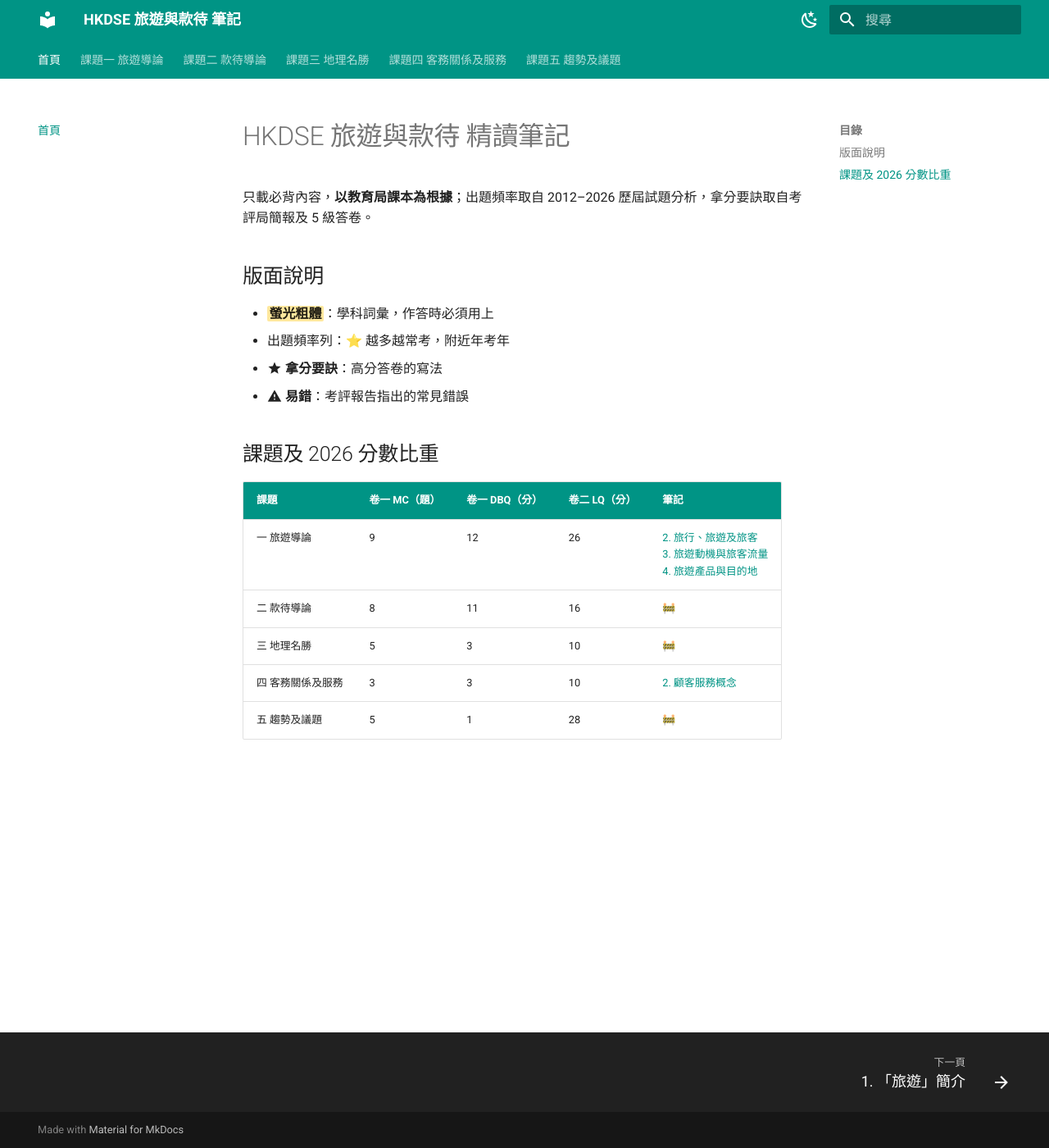
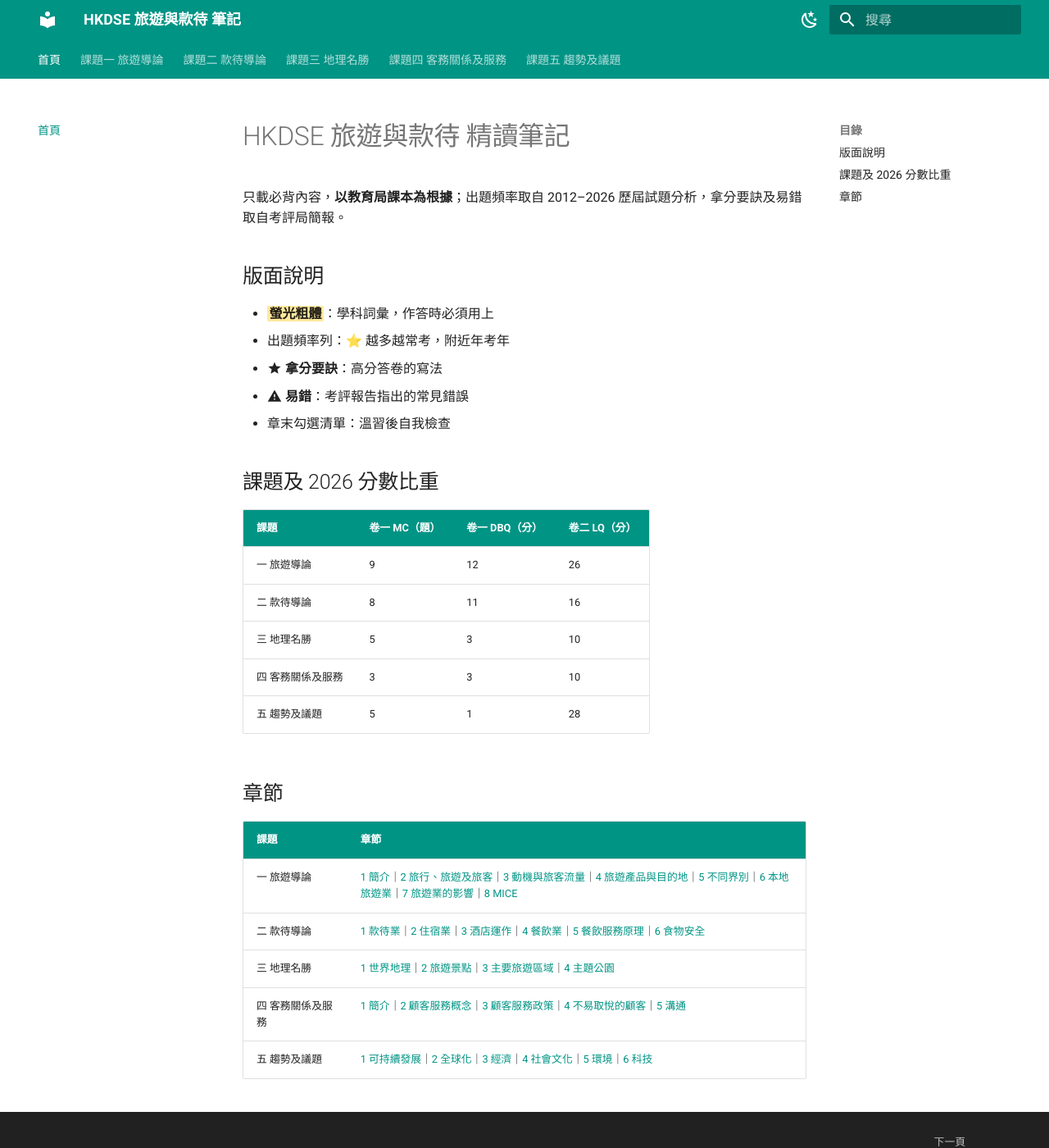
Before and after one commit to louisxchan1-sys/thsnotes, an MkDocs documentation site: the page built from docs/index.md, in a window 1280 px wide and 1400 px high. Shown: the whole window at 82% size. Built offline with MkDocs 1.6.1 and Material for MkDocs 9.7.7, drawn with Linux system fonts in a browser that asks for light colours.

Commit message:
加入 MICE 及主題公園補充章；首頁章節總表
Co-Authored-By: Claude Opus 5.5 <noreply@anthropic.com>
Claude-Session: https://claude.ai/code/session_01TQ5ERjnVJzemtgxXcGqtLc

```diff
--- a/docs/index.md
+++ b/docs/index.md
@@ -1,6 +1,6 @@
 # HKDSE 旅遊與款待 精讀筆記
 
-只載必背內容，**以教育局課本為根據**；出題頻率取自 2012–2026 歷屆試題分析，拿分要訣取自考評局簡報及 5 級答卷。
+只載必背內容，**以教育局課本為根據**；出題頻率取自 2012–2026 歷屆試題分析，拿分要訣及易錯取自考評局簡報。
 
 ## 版面說明
 
@@ -8,13 +8,24 @@
 - 出題頻率列：⭐ 越多越常考，附近年考年
 - :material-star: **拿分要訣**：高分答卷的寫法
 - :material-alert: **易錯**：考評報告指出的常見錯誤
+- 章末勾選清單：溫習後自我檢查
 
 ## 課題及 2026 分數比重
 
-| 課題 | 卷一 MC（題） | 卷一 DBQ（分） | 卷二 LQ（分） | 筆記 |
-|---|---|---|---|---|
-| 一 旅遊導論 | 9 | 12 | 26 | [2. 旅行、旅遊及旅客](topic1/02-travel-tourism-tourists.md)<br>[3. 旅遊動機與旅客流量](topic1/03-motivation-tourist-flow.md)<br>[4. 旅遊產品與目的地](topic1/04-tourism-products-destinations.md) |
-| 二 款待導論 | 8 | 11 | 16 | 🚧 |
-| 三 地理名勝 | 5 | 3 | 10 | 🚧 |
-| 四 客務關係及服務 | 3 | 3 | 10 | [2. 顧客服務概念](topic4/02-customer-service-concepts.md) |
-| 五 趨勢及議題 | 5 | 1 | 28 | 🚧 |
+| 課題 | 卷一 MC（題） | 卷一 DBQ（分） | 卷二 LQ（分） |
+|---|---|---|---|
+| 一 旅遊導論 | 9 | 12 | 26 |
+| 二 款待導論 | 8 | 11 | 16 |
+| 三 地理名勝 | 5 | 3 | 10 |
+| 四 客務關係及服務 | 3 | 3 | 10 |
+| 五 趨勢及議題 | 5 | 1 | 28 |
+
+## 章節
+
+| 課題 | 章節 |
+|---|---|
+| 一 旅遊導論 | [1 簡介](topic1/01-intro.md)｜[2 旅行、旅遊及旅客](topic1/02-travel-tourism-tourists.md)｜[3 動機與旅客流量](topic1/03-motivation-tourist-flow.md)｜[4 旅遊產品與目的地](topic1/04-tourism-products-destinations.md)｜[5 不同界別](topic1/05-sectors.md)｜[6 本地旅遊業](topic1/06-local-tourism.md)｜[7 旅遊業的影響](topic1/07-impacts.md)｜[8 MICE](topic1/08-mice.md) |
+| 二 款待導論 | [1 款待業](topic2/01-hospitality-industry.md)｜[2 住宿業](topic2/02-accommodation.md)｜[3 酒店運作](topic2/03-hotel-operations.md)｜[4 餐飲業](topic2/04-food-beverage.md)｜[5 餐飲服務原理](topic2/05-fb-service-principles.md)｜[6 食物安全](topic2/06-food-safety.md) |
+| 三 地理名勝 | [1 世界地理](topic3/01-world-geography.md)｜[2 旅遊景點](topic3/02-attractions.md)｜[3 主要旅遊區域](topic3/03-major-regions.md)｜[4 主題公園](topic3/04-theme-parks.md) |
+| 四 客務關係及服務 | [1 簡介](topic4/01-intro-customer-service.md)｜[2 顧客服務概念](topic4/02-customer-service-concepts.md)｜[3 顧客服務政策](topic4/03-service-policy.md)｜[4 不易取悅的顧客](topic4/04-difficult-customers.md)｜[5 溝通](topic4/05-communication.md) |
+| 五 趨勢及議題 | [1 可持續發展](topic5/01-sustainable-tourism.md)｜[2 全球化](topic5/02-globalisation.md)｜[3 經濟](topic5/03-economic-trends.md)｜[4 社會文化](topic5/04-sociocultural-trends.md)｜[5 環境](topic5/05-environmental-trends.md)｜[6 科技](topic5/06-technology-trends.md) |
--- a/mkdocs.yml
+++ b/mkdocs.yml
@@ -75,6 +75,7 @@ nav:
       - 5. 旅遊業中的不同界別及其角色: topic1/05-sectors.md
       - 6. 本地旅遊業發展: topic1/06-local-tourism.md
       - 7. 旅遊業的影響: topic1/07-impacts.md
+      - 8. 會議、獎勵及展覽業務（補充）: topic1/08-mice.md
   - 課題二 款待導論:
       - 1. 款待業: topic2/01-hospitality-industry.md
       - 2. 住宿業簡介: topic2/02-accommodation.md
@@ -86,6 +87,7 @@ nav:
       - 1. 基本世界地理概念: topic3/01-world-geography.md
       - 2. 旅遊景點: topic3/02-attractions.md
       - 3. 主要旅遊區域: topic3/03-major-regions.md
+      - 4. 主題公園（補充）: topic3/04-theme-parks.md
   - 課題四 客務關係及服務:
       - 1. 介紹客務關係及服務: topic4/01-intro-customer-service.md
       - 2. 顧客服務概念: topic4/02-customer-service-concepts.md
```
Also changed, not shown: docs/topic1/08-mice.md (added, +97 -0 lines), docs/topic3/04-theme-parks.md (added, +92 -0 lines).
